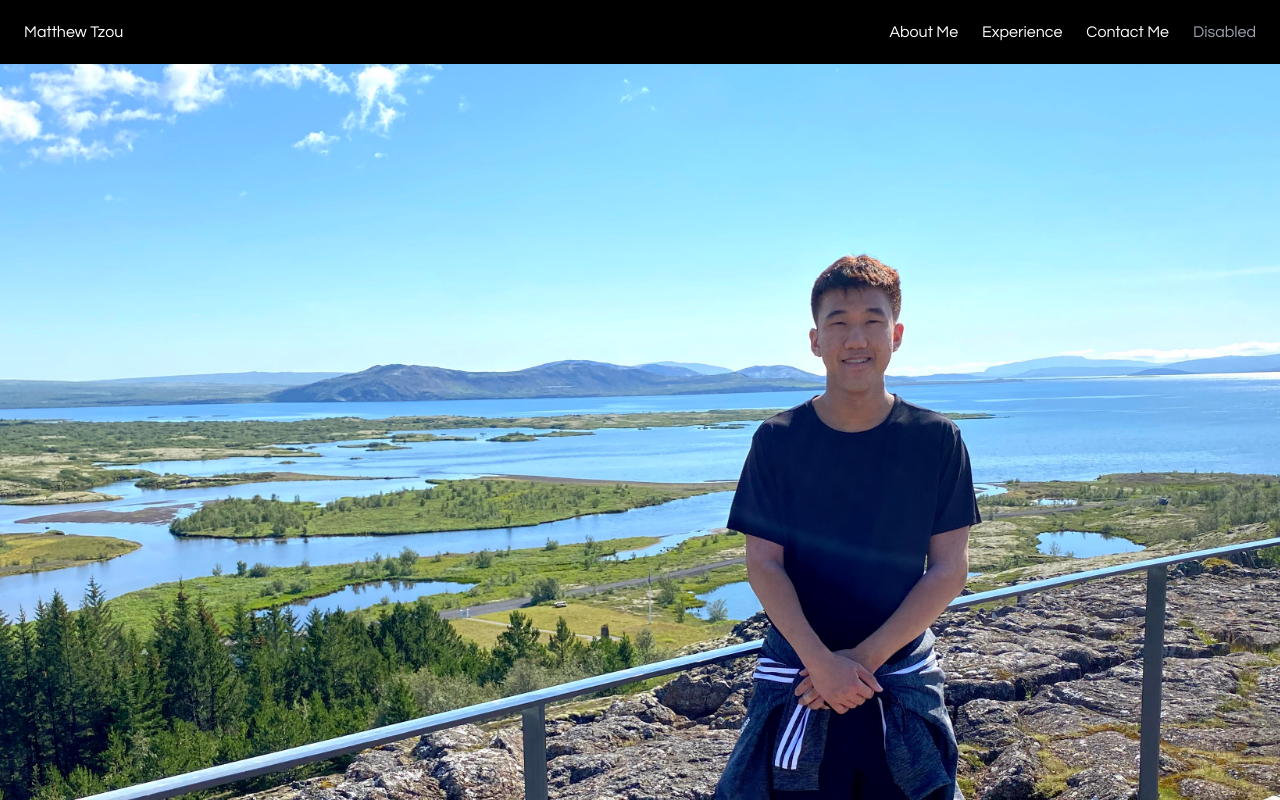
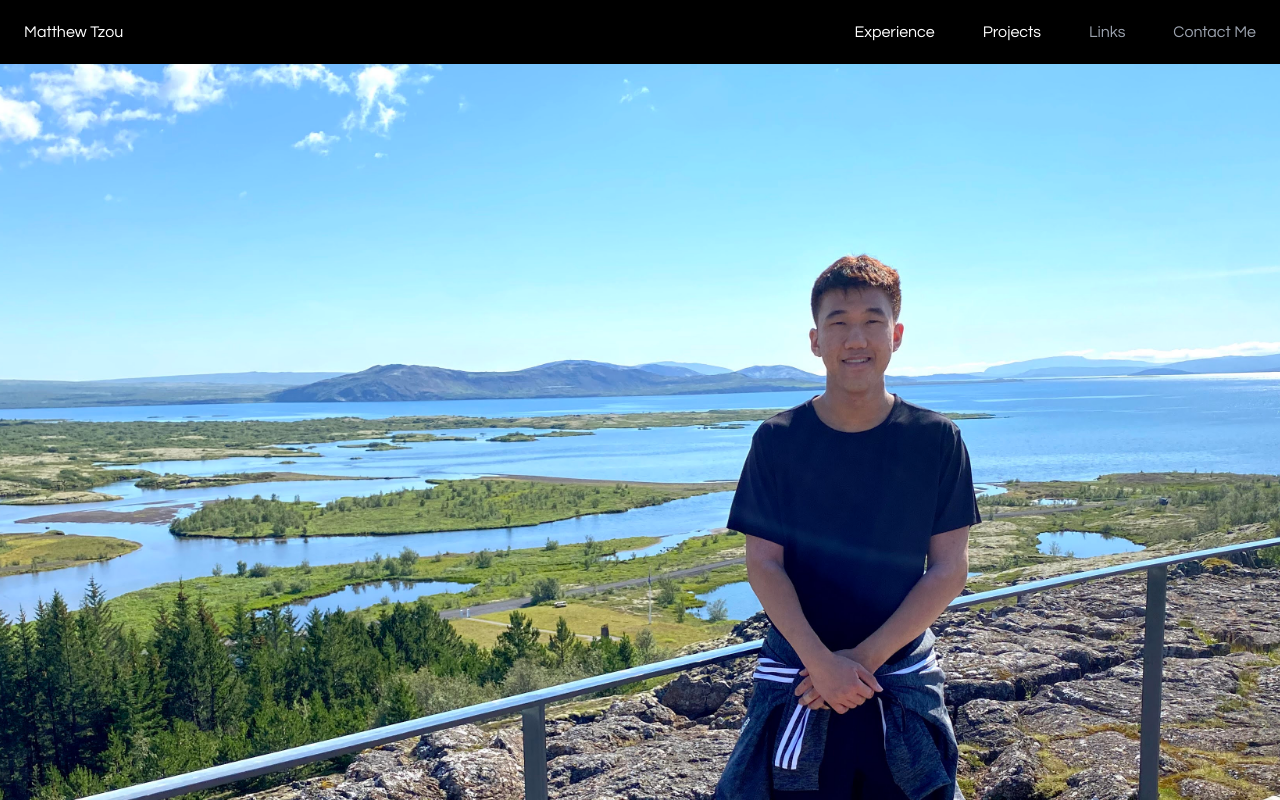
Before and after one commit to MatzoMT/personal-website, a Svelte app in the folder matthew-tzou-website/: page / in a window 1280 px wide. Built offline with nearby package versions, Linux system fonts and the light colour scheme.

Commit message:
updated: nav bar headers

```diff
--- a/matthew-tzou-website/src/NavBar.svelte
+++ b/matthew-tzou-website/src/NavBar.svelte
@@ -6,18 +6,18 @@
     </div>
     <div>
         <ul class="flex align-middle">
-            <li class="ml-6 align-middle no-underline">
-              <a class="text-white hover:no-underline visited:text-white" href="/">About Me</a>
-            </li>
-            <li class="ml-6">
+            <li class="ml-12">
               <a class="text-white hover:no-underline visited:text-green-700" href="/">Experience</a>
             </li>
-            <li class="ml-6">
-              <a class="text-white hover:no-underline visited:text-white" href="/">Contact Me</a>
+            <li class="ml-12">
+              <a class="text-white hover:no-underline visited:text-white" href="/">Projects</a>
             </li>
-            <li class="ml-6">
-              <a class="text-gray-400 cursor-not-allowed visited:text-white" href="/">Disabled</a>
+            <li class="ml-12">
+              <a class="text-gray-400 cursor-not-allowed visited:text-white" href="/">Links</a>
             </li>
+            <li class="ml-12">
+                <a class="text-gray-400 cursor-not-allowed visited:text-white" href="/">Contact Me</a>
+              </li>
           </ul>
     </div>
 
```
